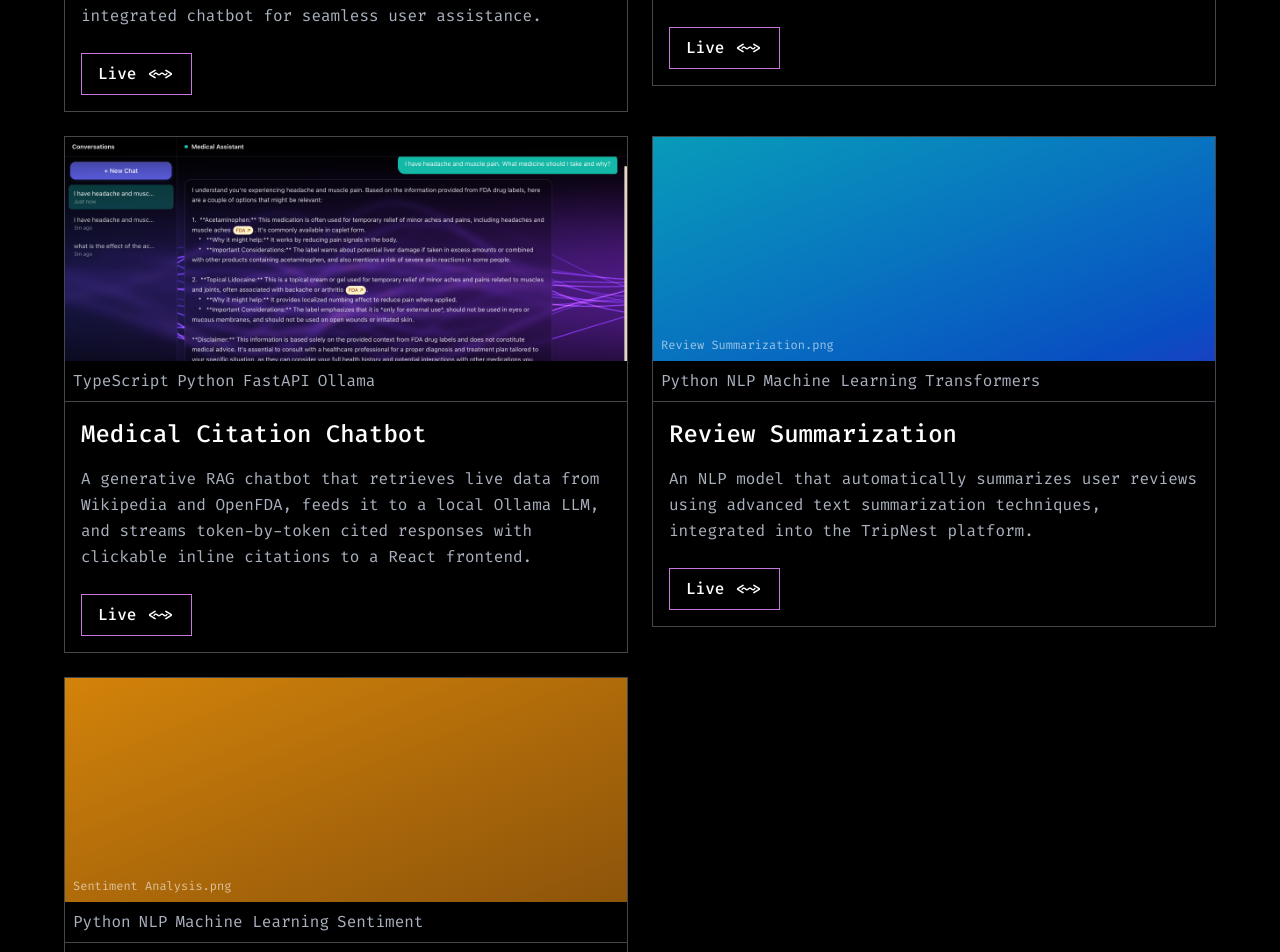
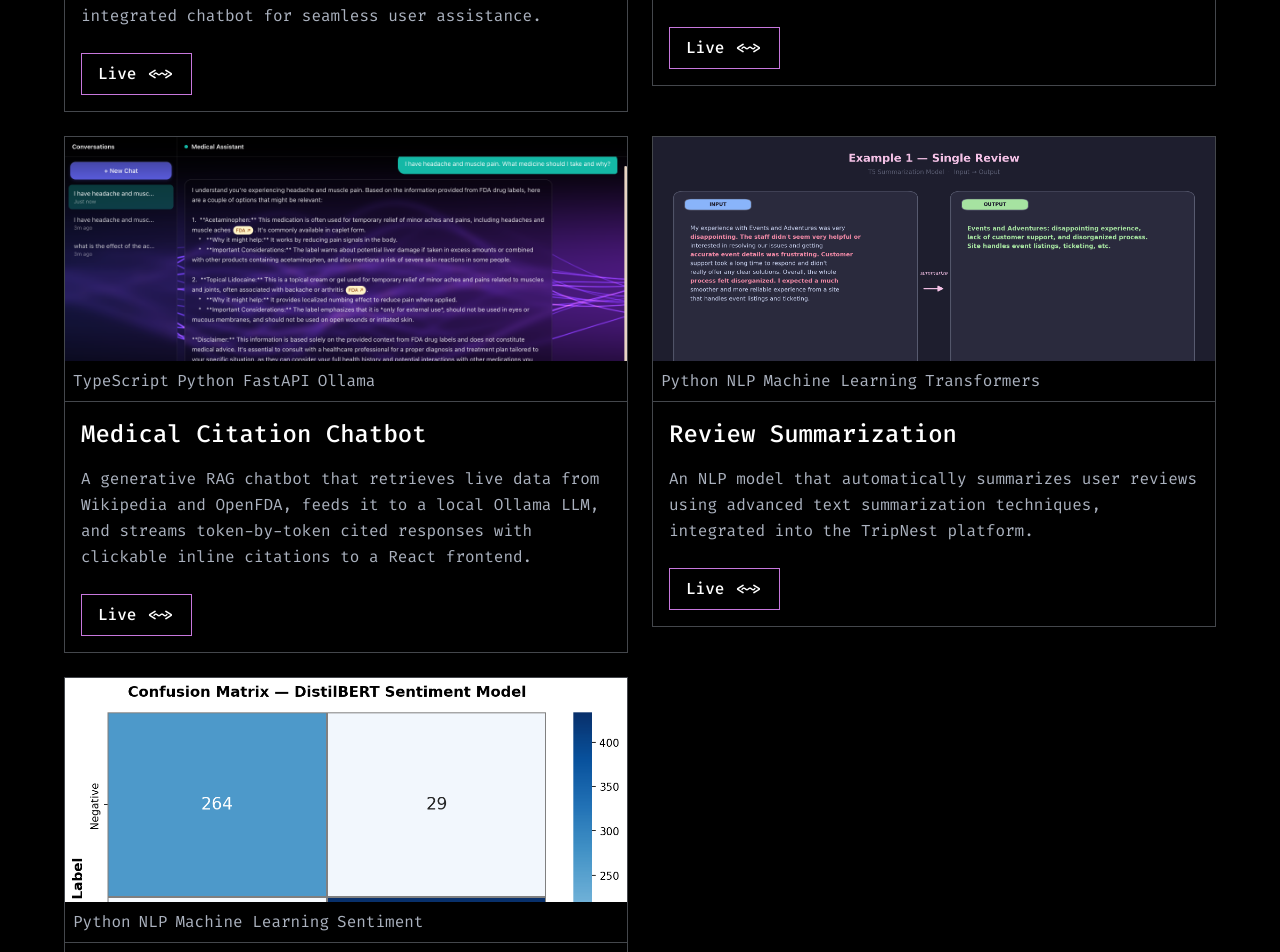
Before and after one commit to MHKaungPyae/portfolio, a React (Vite) app: page / in a window 1280 px wide. Shown: the part 4640-5592 px from the top of the page. Built offline with nearby package versions, Linux system fonts and the light colour scheme.

Commit message:
Update project links and add showcase images for Summarization and Sentiment Analysis

```diff
--- a/src/data.js
+++ b/src/data.js
@@ -48,7 +48,8 @@ export const PROJECTS = [
       'An NLP model that automatically summarizes user reviews using advanced text summarization techniques, integrated into the TripNest platform.',
     tags: ['Python', 'NLP', 'Machine Learning', 'Transformers'],
     color: 'from-cyan-500 to-blue-700',
-    github: 'https://github.com/MHKaungPyae/Review-Summarization',
+    image: '/images/projects/portfolio_comparison_1.png',
+    github: 'https://github.com/MHKaungPyae/Review_Summarization',
   },
   {
     title: 'Sentiment Analysis',
@@ -56,7 +57,8 @@ export const PROJECTS = [
       'An AI model that classifies user sentiment from text data, powering intelligent insights within the TripNest event booking ecosystem.',
     tags: ['Python', 'NLP', 'Machine Learning', 'Sentiment'],
     color: 'from-amber-500 to-yellow-700',
-    github: 'https://github.com/MHKaungPyae/Sentiment-analysis',
+    image: '/images/projects/confusion_matrix.png',
+    github: 'https://github.com/MHKaungPyae/Sentiment_Analysis',
   },
 ]
 
```
